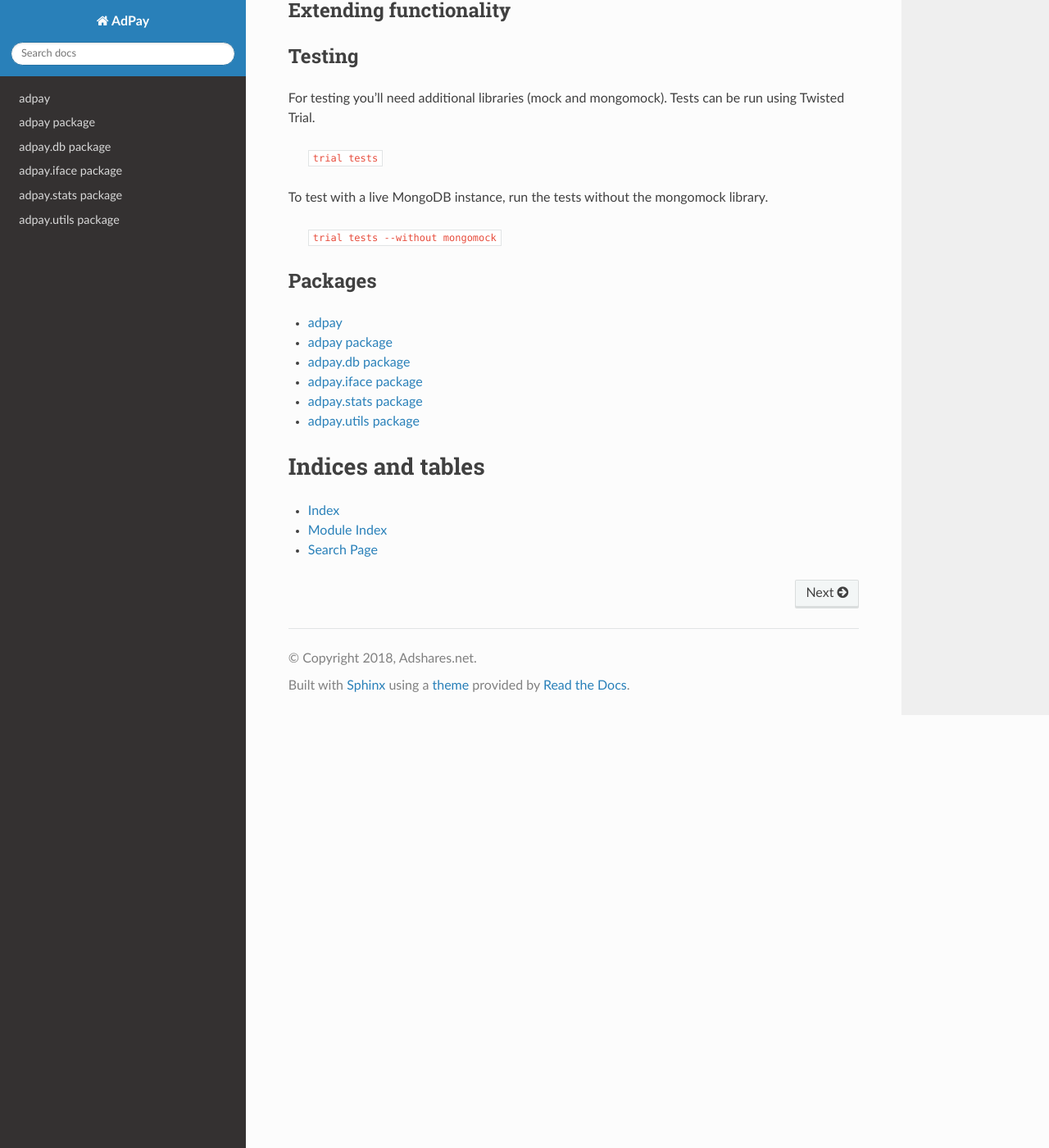
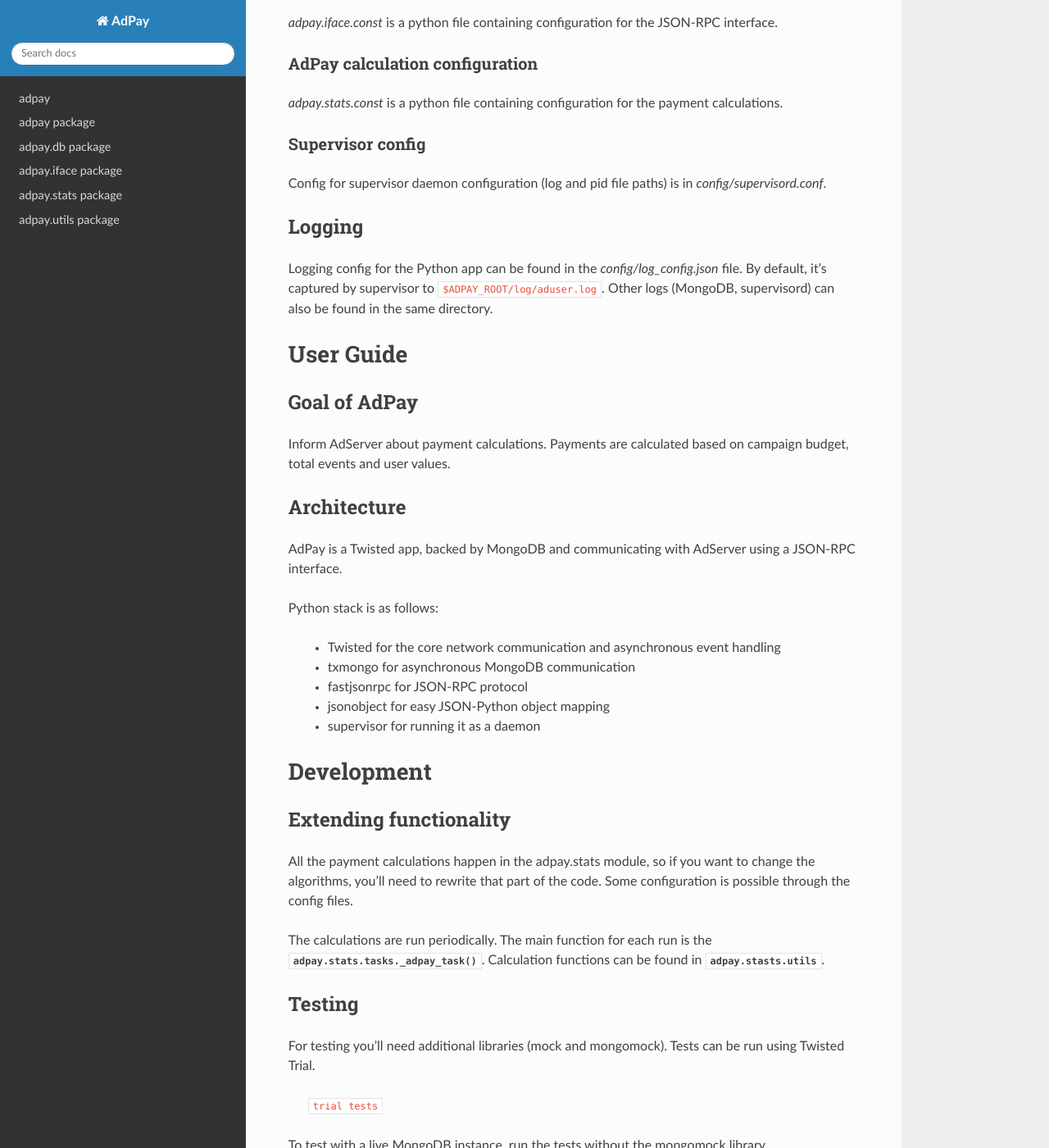
Before and after one commit to adshares/adpay, a Sphinx documentation site: the page built from docs/source/index.rst, in a window 1280 px wide and 1400 px high, scrolled down 1210 px. Shown: the whole window at 82% size. Built offline with Sphinx 7.4.7 and the Read the Docs theme 2.0.0, drawn with Linux system fonts in a browser that asks for light colours; some of the changed text lies outside the part shown.

Commit message:
Sphinx docs

```diff
--- a/docs/source/index.rst
+++ b/docs/source/index.rst
@@ -3,6 +3,15 @@
 
 What is AdPay?
 ---------------
+
+AdPay is an element in the Adshares network. It calculates payments based on:
+
+    * campaign budget,
+    * total events for this campaign,
+    * individual event worth, which is calculated based on:
+        * event type,
+        * user value.
+
 
 Deployment
 ==========
@@ -29,10 +38,30 @@
 
 *config/log_config.json* contains Python logging configuration. You can learn more about it `here. <https://docs.python.org/2/library/logging.config.html>`_ The AdPay daemon will look for this file in the ``$ADPAY_ROOT/aduser/config`` directory, where ``$ADPAY_ROOT`` is an environmental variable.
 
+AdPay database configuration
+^^^^^^^^^^^^^^^^^^^^^^^^^^^^
+
+*adpay.db.const* is a python file containing configuration for the MongoDB.
+
+AdPay interface configuration
+^^^^^^^^^^^^^^^^^^^^^^^^^^^^^
+
+*adpay.iface.const* is a python file containing configuration for the JSON-RPC interface.
+
+AdPay calculation configuration
+^^^^^^^^^^^^^^^^^^^^^^^^^^^^^^^
+
+*adpay.stats.const* is a python file containing configuration for the payment calculations.
+
 Supervisor config
 ^^^^^^^^^^^^^^^^^
 
 Config for supervisor daemon configuration (log and pid file paths) is in *config/supervisord.conf*.
+
+Logging
+-------
+
+Logging config for the Python app can be found in the *config/log_config.json* file. By default, it's captured by supervisor to ``$ADPAY_ROOT/log/aduser.log``. Other logs (MongoDB, supervisord) can also be found in the same directory.
 
 User Guide
 ==========
@@ -40,14 +69,30 @@
 Goal of AdPay
 --------------
 
+Inform AdServer about payment calculations. Payments are calculated based on campaign budget, total events and user values.
+
 Architecture
 ------------
+
+AdPay is a Twisted app, backed by MongoDB and communicating with AdServer using a JSON-RPC interface.
+
+Python stack is as follows:
+
+    * Twisted for the core network communication and asynchronous event handling
+    * txmongo for asynchronous MongoDB communication
+    * fastjsonrpc for JSON-RPC protocol
+    * jsonobject for easy JSON-Python object mapping
+    * supervisor for running it as a daemon
 
 Development
 ===========
 
 Extending functionality
 -----------------------
+
+All the payment calculations happen in the adpay.stats module, so if you want to change the algorithms, you'll need to rewrite that part of the code. Some configuration is possible through the config files.
+
+The calculations are run periodically. The main function for each run is the :py:func:`adpay.stats.tasks._adpay_task`. Calculation functions can be found in :py:mod:`adpay.stasts.utils`.
 
 Testing
 -------
```
